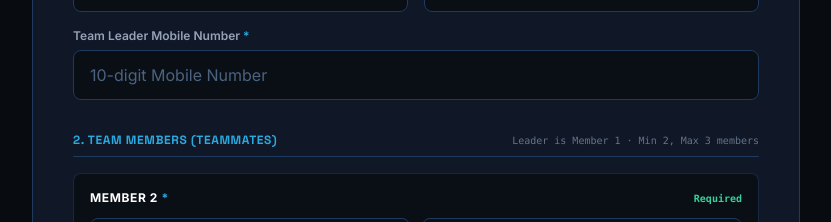
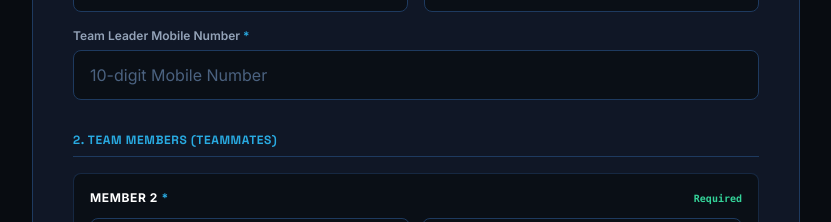
Before and after one commit to lakshhn/thrust5-registration, a React (Vite) app: page / in a window 1280 px wide. Shown: the part 2640-2862 px from the top of the page, without its empty margins (224-1055 px from the left). Built offline with nearby package versions, Linux system fonts and the light colour scheme; no server answers.

Commit message:
style: remove 'Leader is Member 1' subtext label from Team Members header

```diff
--- a/index.html
+++ b/index.html
@@ -810,13 +810,8 @@
                 </div>
 
                 <div>
-                  <div className="flex flex-col sm:flex-row sm:items-center justify-between border-b border-[#1E3A5F] pb-2 mb-3 gap-1">
-                    <div className="font-heading text-xs font-bold text-[#29ABE2] uppercase tracking-wider">
-                      2. Team Members (Teammates)
-                    </div>
-                    <span className="text-[10px] text-[#64748B] font-mono">
-                      Leader is Member 1 · Min 2, Max 3 members
-                    </span>
+                  <div className="font-heading text-xs font-bold text-[#29ABE2] uppercase tracking-wider border-b border-[#1E3A5F] pb-2 mb-3">
+                    2. Team Members (Teammates)
                   </div>
                   <div className="space-y-3">
                     <div className="bg-[#0A0F16] p-3 rounded-lg border border-[#1E3A5F] space-y-2">
--- a/src/components/RegistrationForm.jsx
+++ b/src/components/RegistrationForm.jsx
@@ -631,13 +631,8 @@ export default function RegistrationForm({ onSubmittedStateChange }) {
 
           {/* Section 2: Team Members */}
           <div className="space-y-4">
-            <div className="flex flex-col sm:flex-row sm:items-center justify-between border-b border-[#1E3A5F] pb-2 gap-1">
-              <div className="font-heading font-bold text-xs text-[#29ABE2] tracking-wider uppercase">
-                2. Team Members (Teammates)
-              </div>
-              <span className="text-[10px] text-[#64748B] font-mono">
-                Leader is Member 1 · Min 2, Max 3 members
-              </span>
+            <div className="font-heading font-bold text-xs text-[#29ABE2] tracking-wider uppercase border-b border-[#1E3A5F] pb-2">
+              2. Team Members (Teammates)
             </div>
 
             {/* Member 2 (Required) */}
```
